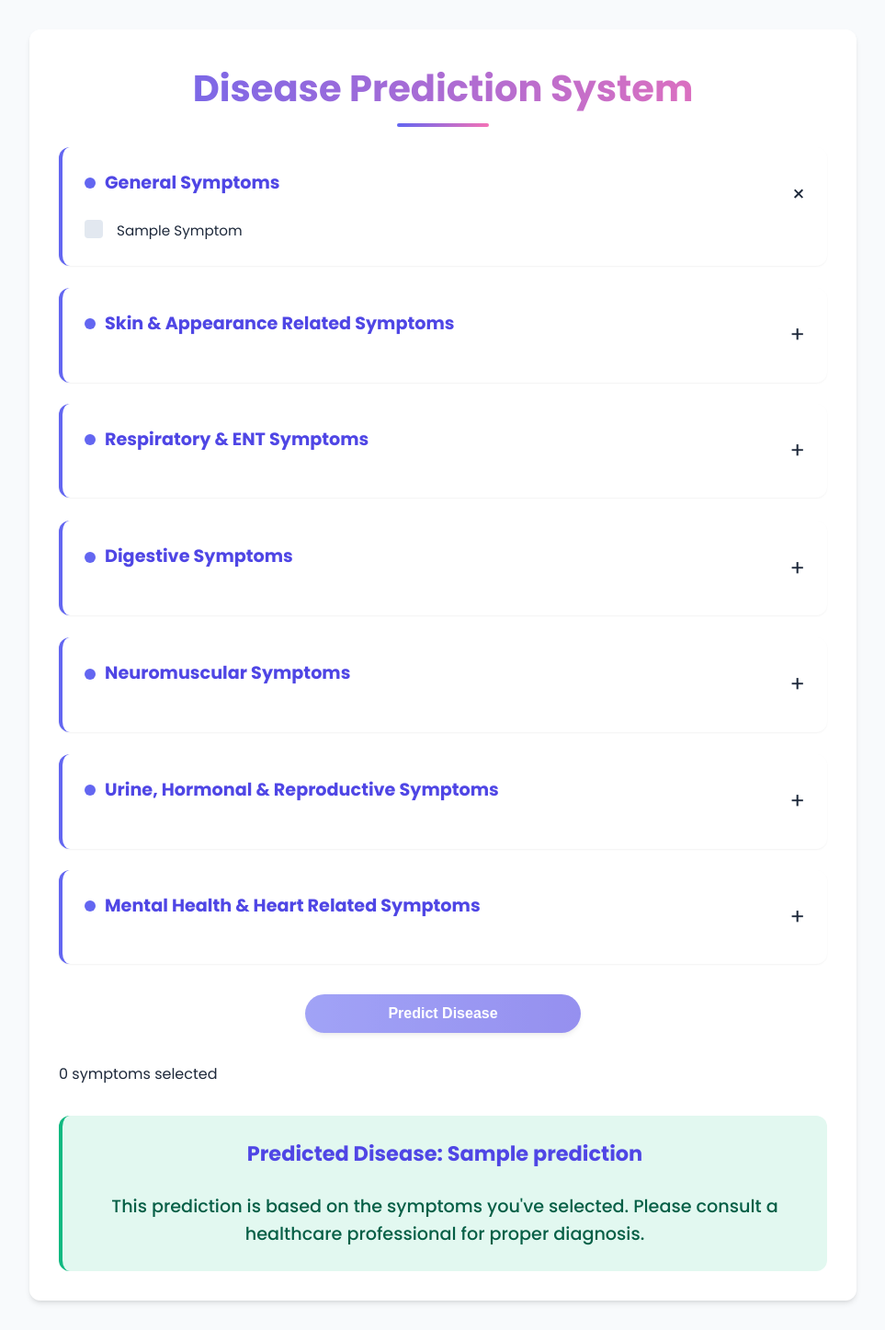
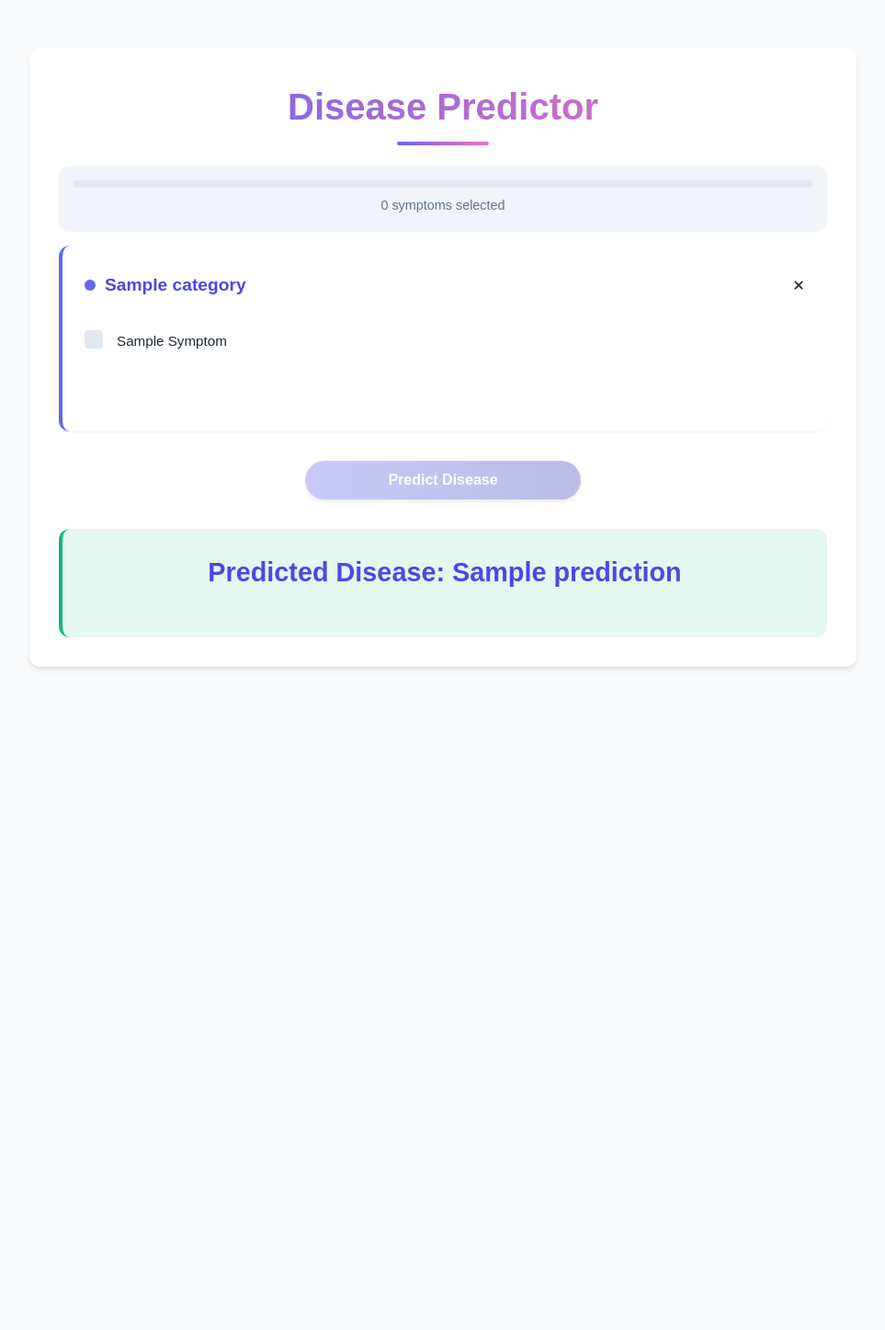
Before and after one commit to TaherBatterywala/Heal-BridgeAI, a Python web app: template templates/index.html in a window 1280 px wide. Shown: the whole page at 92% size, without its empty margins (158-1121 px from the left). After the commit the page ends 728 px from the top, so only its background shows below. Run offline with Jinja, Linux system fonts and the light colour scheme; the template is opened without the code that fills it: most values are stand-ins (such as "Sample title", 1, 10 or a date in 2020).

```diff
--- a/static/script.js
+++ b/static/script.js
@@ -1,49 +1,63 @@
 document.addEventListener('DOMContentLoaded', function() {
-    // Animation delay for sections
-    const sections = document.querySelectorAll('.section');
-    sections.forEach((section, index) => {
-        section.style.animationDelay = `${0.1 + index * 0.1}s`;
-    });
-
     // Setup accordion functionality
     setupAccordion();
 
     // Setup form submission
     setupForm();
 
-    // Convert ugly checkbox inputs
+    // Convert standard checkboxes to enhanced checkboxes
     enhanceCheckboxes();
+
+    // Initialize symptom count
+    setTimeout(updateSymptomCount, 500);
 });
 
-// Create accordion effect for symptom sections
+// Create accordion effect for symptom categories
 function setupAccordion() {
-    const sections = document.querySelectorAll('.section');
+    // Create sections for each symptom category
+    const form = document.querySelector('form');
+    const categories = form.querySelectorAll('h3');
 
-    sections.forEach(section => {
+    categories.forEach((category, index) => {
+        // Create a section for each category
+        const section = document.createElement('div');
+        section.className = 'section';
+        section.style.setProperty('--i', index); // For animation delay
+
+        // Find all elements until the next h3
+        const siblings = [];
+        let nextElement = category.nextElementSibling;
+
+        while (nextElement && nextElement.tagName !== 'H3' && nextElement.tagName !== 'INPUT') {
+            siblings.push(nextElement);
+            nextElement = nextElement.nextElementSibling;
+        }
+
         // Create header element
-        const title = section.querySelector('h3');
+        const header = document.createElement('div');
+        header.className = 'section-header';
+
+        // Create content container
         const content = document.createElement('div');
         content.className = 'section-content';
 
-        // Move all elements except the title into content
-        Array.from(section.children).forEach(child => {
-            if (child !== title) {
-                content.appendChild(child);
-            }
+        // Move elements to their new containers
+        form.insertBefore(section, category);
+        header.appendChild(category);
+        section.appendChild(header);
+        section.appendChild(content);
+
+        siblings.forEach(sibling => {
+            content.appendChild(sibling);
         });
 
-        // Create header wrapper
-        const header = document.createElement('div');
-        header.className = 'section-header';
-        section.insertBefore(header, title);
-        header.appendChild(title);
-
-        section.appendChild(content);
-
         // Set first section as active by default
-        if (section === sections[0]) {
+        if (index === 0) {
             section.classList.add('active');
+            // Calculate actual content height
+            setTimeout(() => {
                 content.style.maxHeight = content.scrollHeight + 'px';
+            }, 0);
         }
 
         // Add click event
@@ -51,7 +65,7 @@ function setupAccordion() {
             const isActive = section.classList.contains('active');
 
             // Close all sections
-            sections.forEach(s => {
+            document.querySelectorAll('.section').forEach(s => {
                 s.classList.remove('active');
                 s.querySelector('.section-content').style.maxHeight = null;
             });
@@ -59,18 +73,41 @@ function setupAccordion() {
             // If it wasn't active, open it
             if (!isActive) {
                 section.classList.add('active');
+                // Calculate actual content height - small delay for DOM update
+                setTimeout(() => {
                     content.style.maxHeight = content.scrollHeight + 'px';
+                }, 0);
             }
         });
     });
+
+    // Move the submit button outside sections
+    const submitBtn = form.querySelector('input[type="submit"]');
+    form.appendChild(submitBtn);
+
+    // Add a container for the result if it doesn't exist
+    if (!document.getElementById('result')) {
+        const resultDiv = document.createElement('div');
+        resultDiv.id = 'result';
+        form.parentNode.insertBefore(resultDiv, form.nextSibling);
+    }
 }
 
 // Enhance checkboxes with custom styling
 function enhanceCheckboxes() {
-    const checkboxes = document.querySelectorAll('input[type="checkbox"]');
+    const checkboxContainers = document.querySelectorAll('.section-content');
 
-    checkboxes.forEach(checkbox => {
-        const originalLabel = checkbox.nextSibling;
+    checkboxContainers.forEach(container => {
+        // Create a grid for checkboxes
+        const checkboxesGrid = document.createElement('div');
+        checkboxesGrid.className = 'checkboxes';
+        container.prepend(checkboxesGrid);
+
+        // Find all checkbox inputs
+        const inputs = container.querySelectorAll('input[type="checkbox"]');
+
+        inputs.forEach(input => {
+            const originalLabel = input.nextSibling;
             const labelText = originalLabel.textContent.trim();
 
             // Create wrapper
@@ -84,119 +121,60 @@ function enhanceCheckboxes() {
             // Create label text
             const label = document.createElement('span');
             label.className = 'symptom-label';
-        label.textContent = formatSymptomName(labelText);
+            label.textContent = labelText;
 
-        // Replace original elements
-        checkbox.parentNode.insertBefore(wrapper, checkbox);
-        wrapper.appendChild(checkbox);
+            // Add wrapper to grid
+            checkboxesGrid.appendChild(wrapper);
+
+            // Add elements to wrapper
+            wrapper.appendChild(input);
             wrapper.appendChild(checkmark);
             wrapper.appendChild(label);
 
+            // Remove original label
             originalLabel.remove();
+
+            // Add event listener to update count when clicked
+            input.addEventListener('change', updateSymptomCount);
         });
-
-    // Organize checkboxes in grid
-    const sections = document.querySelectorAll('.section');
-    sections.forEach(section => {
-        const content = section.querySelector('.section-content');
-        const checkboxesContainer = document.createElement('div');
-        checkboxesContainer.className = 'checkboxes';
-
-        // Move all checkbox wrappers to the grid container
-        const wrappers = Array.from(content.querySelectorAll('.checkbox-wrapper'));
-        wrappers.forEach(wrapper => {
-            checkboxesContainer.appendChild(wrapper);
-        });
-
-        content.prepend(checkboxesContainer);
     });
 }
 
-// Format symptom names for better readability
-function formatSymptomName(name) {
-    return name
-        .replace(/_/g, ' ')
-        .split(' ')
-        .map(word => word.charAt(0).toUpperCase() + word.slice(1))
-        .join(' ');
-}
-
-// Setup form submission with animations
+// Setup form submission
 function setupForm() {
     const form = document.querySelector('form');
-    const resultElement = document.getElementById('result');
+
+    // Change submit button to a nicer button
+    const oldSubmit = form.querySelector('input[type="submit"]');
+    const submitBtn = document.createElement('button');
+    submitBtn.type = 'submit';
+    submitBtn.className = 'btn';
+    submitBtn.textContent = 'Predict Disease'; // Changed button text
+    form.replaceChild(submitBtn, oldSubmit);
 
     // Create loader element
     const loader = document.createElement('div');
     loader.className = 'loader';
     form.appendChild(loader);
 
-    form.addEventListener('submit', async function(e) {
-        e.preventDefault();
-
-        // Show loader
-        const submitBtn = form.querySelector('input[type="submit"], button[type="submit"]');
-        submitBtn.style.display = 'none';
-        loader.style.display = 'block';
-
-        // If this were a real form submission:
-        // const formData = new FormData(form);
-        // const response = await fetch('/predict', { method: 'POST', body: formData });
-        // const data = await response.json();
-
-        // Simulate processing
-        setTimeout(() => {
-            // Hide loader
-            loader.style.display = 'none';
-            submitBtn.style.display = 'block';
-
-            // Show result (in a real app, this would use the actual response)
-            if (countCheckedSymptoms() < 3) {
-                showResult('Please select at least 3 symptoms for accurate prediction', 'warning');
-            } else {
-                // This would be replaced with actual prediction from backend
-                const diseases = ['Common Cold', 'Influenza', 'Allergic Rhinitis', 'Bronchitis'];
-                const randomDisease = diseases[Math.floor(Math.random() * diseases.length)];
-
-                showResult(`Predicted Disease: ${randomDisease}`, 'normal');
-
-                // In the actual app, you would access the prediction from Flask
-                // showResult(`Predicted Disease: ${data.prediction}`, getSeverityClass(data.prediction));
-            }
-        }, 1500);
-    });
-
-    // Helper to count checked symptoms
-    function countCheckedSymptoms() {
-        return document.querySelectorAll('input[type="checkbox"]:checked').length;
+    // Add result container if it doesn't exist
+    if (!document.getElementById('result')) {
+        const resultElement = document.createElement('div');
+        resultElement.id = 'result';
+        form.parentNode.insertBefore(resultElement, form.nextSibling);
     }
 
-    // Helper to show result with animation
-    function showResult(message, type) {
-        resultElement.textContent = message;
-        resultElement.className = '';
-        resultElement.classList.add('result-' + type);
-
-        // Force reflow for animation
-        void resultElement.offsetWidth;
-
-        resultElement.classList.add('show');
+    // Handle form submission
+    form.addEventListener('submit', function(e) {
+        // You can add form validation here if needed
+        // Show loader on submit
+        loader.style.display = 'block';
+        submitBtn.style.display = 'none';
+    });
 }
 
-    // Helper to determine severity class (would use actual disease data)
-    function getSeverityClass(disease) {
-        const severeConditions = ['Tuberculosis', 'Pneumonia', 'Heart attack', 'Jaundice'];
-        const moderateConditions = ['Dengue', 'Typhoid', 'Malaria', 'Gastroenteritis'];
-
-        if (severeConditions.includes(disease)) return 'danger';
-        if (moderateConditions.includes(disease)) return 'warning';
-        return 'normal';
-    }
-}
-
-// Add progress indicator when many symptoms are selected
+// Add progress indicator when symptoms are selected
 function updateSymptomCount() {
-    const checkboxes = document.querySelectorAll('input[type="checkbox"]');
     const checkedCount = document.querySelectorAll('input[type="checkbox"]:checked').length;
 
     // Create or update progress indicator
@@ -205,10 +183,8 @@ function updateSymptomCount() {
     if (!progressIndicator) {
         progressIndicator = document.createElement('div');
         progressIndicator.className = 'progress-indicator';
-        document.querySelector('.container').insertBefore(
-            progressIndicator,
-            document.querySelector('form').nextSibling
-        );
+        const form = document.querySelector('form');
+        form.insertBefore(progressIndicator, form.querySelector('.section:first-child'));
     }
 
     const percentage = Math.min(100, Math.round((checkedCount / 3) * 100));
@@ -224,7 +200,7 @@ function updateSymptomCount() {
     if (checkedCount >= 3) progressIndicator.classList.add('sufficient');
 
     // Update submit button state
-    const submitButton = document.querySelector('input[type="submit"], button[type="submit"]');
+    const submitButton = document.querySelector('button[type="submit"]');
     if (submitButton) {
         if (checkedCount < 3) {
             submitButton.disabled = true;
@@ -236,16 +212,13 @@ function updateSymptomCount() {
             submitButton.title = '';
         }
     }
+
+    // Update section content heights for active sections
+    document.querySelectorAll('.section.active').forEach(section => {
+        const content = section.querySelector('.section-content');
+        // Small delay to ensure DOM is updated
+        setTimeout(() => {
+            content.style.maxHeight = content.scrollHeight + 'px';
+        }, 10);
+    });
 }
-
-// Add event listeners to all checkboxes to update count
-document.addEventListener('change', function(e) {
-    if (e.target.type === 'checkbox') {
-        updateSymptomCount();
-    }
-});
-
-// Initialize symptom count on page load
-document.addEventListener('DOMContentLoaded', function() {
-    setTimeout(updateSymptomCount, 500); // Delay to ensure all checkboxes are enhanced
-});
--- a/static/style.css
+++ b/static/style.css
@@ -16,6 +16,9 @@
   --transition: all 0.3s cubic-bezier(0.4, 0, 0.2, 1);
 }
 
+/* Import Poppins font */
+@import url('https://fonts.googleapis.com/css2?family=Poppins:wght@300;400;500;600;700&display=swap');
+
 * {
   margin: 0;
   padding: 0;
@@ -27,7 +30,7 @@ body {
   background-color: var(--background);
   color: var(--text);
   line-height: 1.6;
-  overflow-x: hidden;
+  padding: 20px;
 }
 
 .container {
@@ -77,8 +80,12 @@ h1::after {
   border-radius: 2px;
 }
 
+form {
+  position: relative;
+}
+
 .section {
-  margin-bottom: 1.5rem;
+  margin-bottom: 1rem; /* Reduced from 1.5rem */
   padding: 1.5rem;
   border-radius: var(--border-radius);
   background-color: var(--surface);
@@ -88,6 +95,7 @@ h1::after {
   transform: translateX(-10px);
   opacity: 0;
   animation: slideIn 0.5s ease-out forwards;
+  animation-delay: calc(var(--i, 0) * 0.1s);
 }
 
 .section:hover {
@@ -108,6 +116,7 @@ h1::after {
   display: flex;
   align-items: center;
   font-size: 1.2rem;
+  margin-bottom: 0;
 }
 
 .section h3::before {
@@ -124,6 +133,7 @@ h1::after {
   display: grid;
   grid-template-columns: repeat(auto-fill, minmax(180px, 1fr));
   gap: 10px;
+  margin-top: 15px;
 }
 
 .checkbox-wrapper {
@@ -245,6 +255,11 @@ h1::after {
   transform: translateY(1px);
 }
 
+.btn:disabled {
+  background: linear-gradient(90deg, #a5a6f3, #8e8fd9);
+  cursor: not-allowed;
+}
+
 #result {
   margin-top: 2rem;
   padding: 1.5rem;
@@ -257,30 +272,15 @@ h1::after {
   transition: var(--transition);
 }
 
-#result.show {
+#result:not(:empty) {
   opacity: 1;
   transform: scale(1);
-}
-
-.result-normal {
   background-color: #e2f8f0;
   color: #065f46;
   border-left: 4px solid var(--secondary);
 }
 
-.result-warning {
-  background-color: #fef9c3;
-  color: #854d0e;
-  border-left: 4px solid #eab308;
-}
-
-.result-danger {
-  background-color: #fee2e2;
-  color: #991b1b;
-  border-left: 4px solid var(--error);
-}
-
-/* Accordion effect */
+/* Accordion effect - FIXED */
 .section-header {
   cursor: pointer;
   display: flex;
@@ -302,10 +302,13 @@ h1::after {
   max-height: 0;
   overflow: hidden;
   transition: max-height 0.3s ease-out;
+  padding-top: 0;
+  margin-top: 0;
 }
 
 .section.active .section-content {
-  max-height: 1000px;
+  padding-top: 15px;
+  /* max-height will be set dynamically with JS */
 }
 
 /* Loader */
@@ -324,6 +327,45 @@ h1::after {
   to {
     transform: rotate(360deg);
   }
+}
+
+/* Progress indicator */
+.progress-indicator {
+  margin: 1rem 0;
+  padding: 1rem;
+  background-color: #f1f5f9;
+  border-radius: var(--border-radius);
+  box-shadow: var(--shadow-sm);
+}
+
+.progress-bar {
+  height: 8px;
+  background-color: #e2e8f0;
+  border-radius: 4px;
+  overflow: hidden;
+  margin-bottom: 8px;
+}
+
+.progress {
+  height: 100%;
+  background: linear-gradient(90deg, #cbd5e1, var(--primary));
+  border-radius: 4px;
+  transition: width 0.3s ease;
+}
+
+.progress-indicator.sufficient .progress {
+  background: linear-gradient(90deg, var(--primary), var(--secondary));
+}
+
+.progress-text {
+  font-size: 0.9rem;
+  color: var(--text-light);
+  text-align: center;
+}
+
+.progress-indicator.sufficient .progress-text {
+  color: var(--secondary);
+  font-weight: 500;
 }
 
 /* Responsive */
--- a/templates/index.html
+++ b/templates/index.html
@@ -3,84 +3,31 @@
 <head>
     <meta charset="UTF-8">
     <meta name="viewport" content="width=device-width, initial-scale=1.0">
-    <title>Disease Prediction System</title>
-    <link href="https://fonts.googleapis.com/css2?family=Poppins:wght@300;400;500;600;700&display=swap" rel="stylesheet">
-    <link rel="stylesheet" type="text/css" href="{{ url_for('static', filename='style.css') }}">
+    <title>Disease Predictor</title>
+    <link rel="stylesheet" href="{{ url_for('static', filename='style.css') }}">
 </head>
 <body>
     <div class="container">
-        <h1>Disease Prediction System</h1>
+        <h1>Disease Predictor</h1>
         <form method="POST">
-
-            <div class="section">
-                <h3>General Symptoms</h3>
-                {% for symptom in general_issues %}
-                    <input type="checkbox" id="{{ symptom }}" name="{{ symptom }}">
-                    <label for="{{ symptom }}">{{ symptom }}</label>
-                {% endfor %}
-            </div>
-
-            <div class="section">
-                <h3>Skin & Appearance Related Symptoms</h3>
-                {% for symptom in skin_appearance_issues %}
-                    <input type="checkbox" id="{{ symptom }}" name="{{ symptom }}">
-                    <label for="{{ symptom }}">{{ symptom }}</label>
-                {% endfor %}
-            </div>
-
-            <div class="section">
-                <h3>Respiratory & ENT Symptoms</h3>
-                {% for symptom in respiratory_ent_issues %}
-                    <input type="checkbox" id="{{ symptom }}" name="{{ symptom }}">
-                    <label for="{{ symptom }}">{{ symptom }}</label>
-                {% endfor %}
-            </div>
-
-            <div class="section">
-                <h3>Digestive Symptoms</h3>
-                {% for symptom in digestive_issues %}
-                    <input type="checkbox" id="{{ symptom }}" name="{{ symptom }}">
-                    <label for="{{ symptom }}">{{ symptom }}</label>
-                {% endfor %}
-            </div>
-
-            <div class="section">
-                <h3>Neuromuscular Symptoms</h3>
-                {% for symptom in neuro_muscular_issues %}
-                    <input type="checkbox" id="{{ symptom }}" name="{{ symptom }}">
-                    <label for="{{ symptom }}">{{ symptom }}</label>
-                {% endfor %}
-            </div>
-
-            <div class="section">
-                <h3>Urine, Hormonal & Reproductive Symptoms</h3>
-                {% for symptom in urine_hormone_repro_issues %}
-                    <input type="checkbox" id="{{ symptom }}" name="{{ symptom }}">
-                    <label for="{{ symptom }}">{{ symptom }}</label>
-                {% endfor %}
-            </div>
-
-            <div class="section">
-                <h3>Mental Health & Heart Related Symptoms</h3>
-                {% for symptom in mental_heart_issues %}
-                    <input type="checkbox" id="{{ symptom }}" name="{{ symptom }}">
-                    <label for="{{ symptom }}">{{ symptom }}</label>
-                {% endfor %}
-            </div>
-
-            <button type="submit" class="btn">Predict Disease</button>
+            {% for category, symptoms in categorized_symptoms.items() %}
+            <h3>{{ category }}</h3>
+            {% for symptom in symptoms %}
+            <label>
+                <input type="checkbox" name="{{ symptom }}" /> {{ symptom.replace('_', ' ').title() }}
+            </label><br>
+            {% endfor %}
+            <br>
+            {% endfor %}
+            <input type="submit" value="Predict Disease" />
         </form>
 
         {% if prediction %}
-            <div id="result" class="result-normal show">
-                <h3>Predicted Disease: {{ prediction }}</h3>
-                <p>This prediction is based on the symptoms you've selected. Please consult a healthcare professional for proper diagnosis.</p>
-            </div>
-        {% else %}
-            <div id="result"></div>
+        <div id="result">
+            <h2>Predicted Disease: {{ prediction }}</h2>
+        </div>
         {% endif %}
     </div>
-
     <script src="{{ url_for('static', filename='script.js') }}"></script>
 </body>
 </html>
```
Also changed, not shown: 5 other files. Lines whose indentation alone changed are shown as unchanged.
